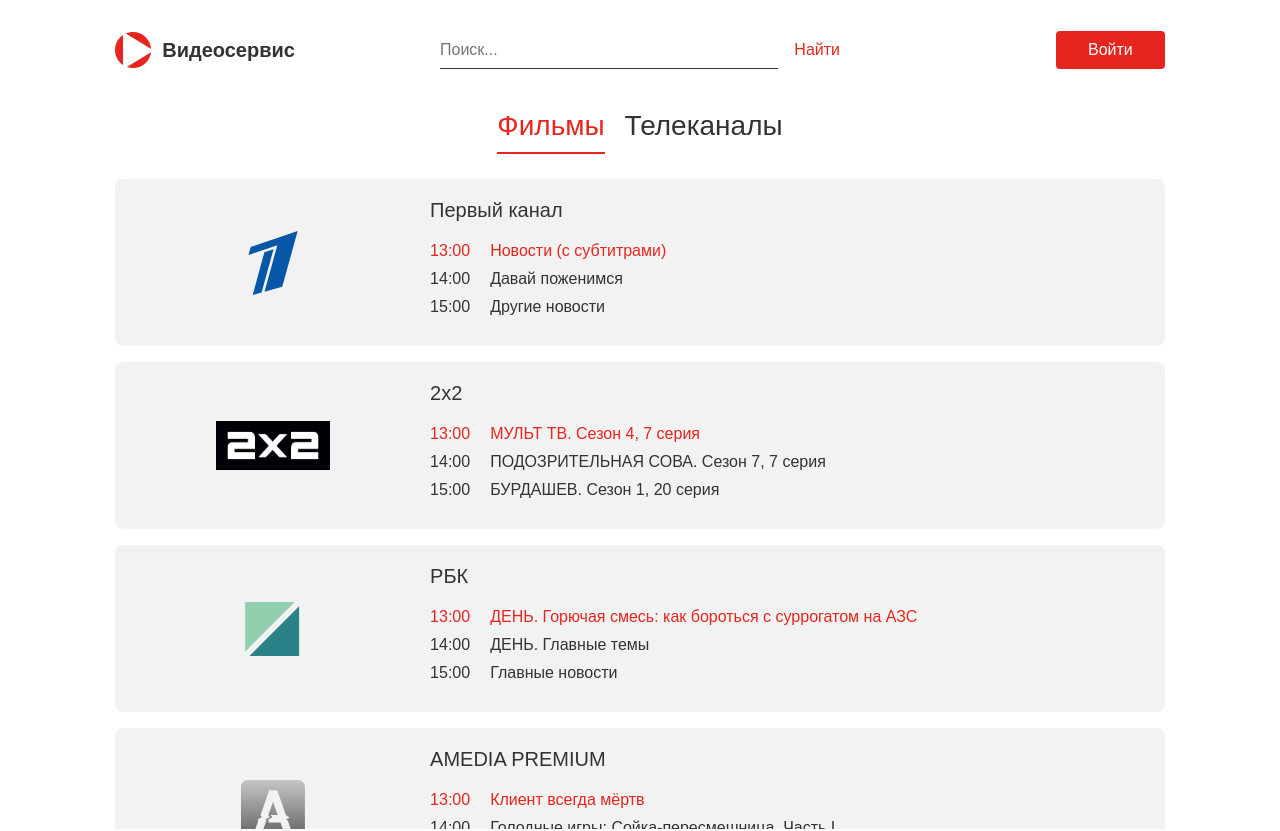
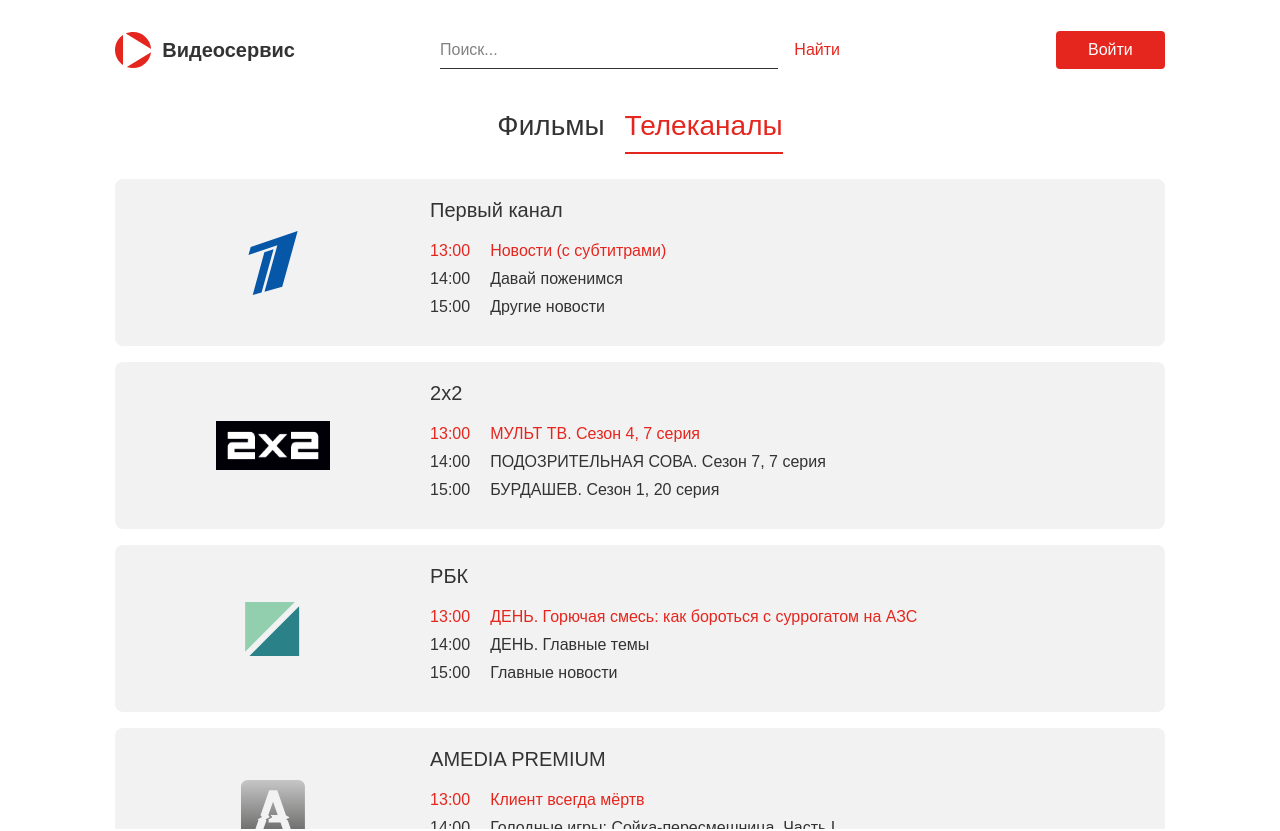
Before and after one commit to Ronic404/htc, a React (Create React App) app: page /tv in a window 1280 px wide. Shown: the top 831 px of the page. Built offline with nearby package versions, Linux system fonts and the light colour scheme; a web font is replaced by a local one.

Commit message:
add NavBar tags' switcher

```diff
--- a/src/components/Footer.tsx
+++ b/src/components/Footer.tsx
@@ -2,9 +2,10 @@
 import styled from 'styled-components';
 
 import archer from '../img/archer.svg'
+import colors from '../styles/constants';
 
 const DivFooter = styled.div`
-  background: #F2F2F2;
+  background: ${colors.gray_6};
   margin-top: 7rem;
 `;
 
@@ -26,16 +27,14 @@
 `;
 
 const Adress = styled.p`
-
 `;
 
 const PhoneNumbers = styled.a`
-
 `;
 
 const Link = styled.a`
   font-weight: 500;
-  color: #1F4766;
+  color: ${colors.htc};
   margin-top: 0.4rem;
 `;
 
--- a/src/components/Header.tsx
+++ b/src/components/Header.tsx
@@ -1,4 +1,4 @@
-import { Dispatch, FC, useState, ChangeEvent, KeyboardEvent, useEffect } from 'react';
+import { Dispatch, FC, useState, ChangeEvent, KeyboardEvent, useEffect, useCallback } from 'react';
 import { connect } from 'react-redux';
 import styled from 'styled-components';
 
@@ -44,20 +44,23 @@
 // Component
 
 const Header:FC<IHeaderProps> = ({ isAuthorized, logOutAction, showPopUpAction }) => {
-  const [personName, setPersonName] = useState<string>('admin');
+  const [personName, setPersonName] = useState<string>('name');
   const [showChangePersonName, setShowChangePersonName] = useState<boolean>(false);
   const [prevName, setPrevName] = useState<string>(personName);
 
+  console.log('Render header');
+
+  const clicker = useCallback((e: any) => {
+    if (!e.target.classList.contains(InputChangeName.styledComponentId)) {
+      setShowChangePersonName(false);
+      setPersonName(personName || prevName);
+    }
+  }, [personName, prevName])
+
   useEffect(() => {
-    const func = (e: any) => {
-      if (!e.target.classList.contains(InputChangeName.styledComponentId)) {
-        setShowChangePersonName(false);
-        if (personName === '') setPersonName(prevName);
-      }
-    }
-    document.addEventListener('mousedown', (e) => func(e));
-    return () => { document.removeEventListener('mousedown', (e) => func(e)) };
-  }, [personName, prevName]);
+    document.addEventListener('mousedown', clicker);
+    return () => { document.removeEventListener('mousedown', clicker) };
+  }, [clicker]);
 
   function buttonClickHandler(): void {
     if (isAuthorized) {
@@ -81,8 +84,8 @@
         setPrevName(personName);
       }
     } else if (e.code === 'Escape') {
+      setPersonName(prevName);
       setShowChangePersonName(false);
-      setPersonName(prevName);
     }
   }
 
--- a/src/components/NavBar.tsx
+++ b/src/components/NavBar.tsx
@@ -1,8 +1,12 @@
 import { FC } from 'react';
-import { Link } from 'react-router-dom';
+import { Link, useLocation } from 'react-router-dom';
 import styled from 'styled-components';
 
+import channelsList from '../store/channelsList';
+import colors from '../styles/constants';
+
 const DivNavBar = styled.div`
+  user-select: none;
 `;
 
 const Ul = styled.ul`
@@ -16,31 +20,23 @@
   padding: 1rem 0;
   margin: 0 1rem;
   cursor: pointer;
-  border-bottom: ${props => props.active && '2px solid #E5261E'};
+  border-bottom: ${props => props.active && `2px solid ${colors.red}`};
   a {
-    color: ${props => props.active && '#E5261E'};
+    color: ${props => props.active && colors.red};
   }
 `;
 
 const NavBar: FC = () => {
-  function linkClickHandler(e: any): void {
-    // e.preventDefault();
-    // if (e.target.localName === 'li') {
-    //   console.log(e.target);
-    // }
-    // console.log(e);
-    // e.target.setAttribute('active', 'true');
-  }
+  const getPageName = useLocation().pathname.split('/')[1];
 
   return (
     <DivNavBar className="container">
       <Ul>
-        <Li active onClick={(e) => linkClickHandler(e)}>
-          <Link to="./movies">Фильмы</Link>
-        </Li>
-        <Li onClick={(e) => linkClickHandler(e)}>
-          <Link to="./tv">Телеканалы</Link>
-        </Li >
+        {channelsList.map(channel => (
+          <Li key={channel.id} active={getPageName === channel.id}>
+            <Link to={channel.link}>{channel.title}</Link>
+          </Li>
+        ))}
       </Ul>
     </DivNavBar>
   );
--- a/src/components/PopUp.tsx
+++ b/src/components/PopUp.tsx
@@ -3,6 +3,7 @@
 import styled from 'styled-components';
 
 import { logInAction, showPopUpAction } from '../store/actions';
+import colors from '../styles/constants';
 import { IActions } from '../types/forRedux';
 
 import { MainButton } from './elements/Buttons';
@@ -69,7 +70,7 @@
     display: inline-block;
     position: relative;
     top: 3px;
-    border: 1px solid #333333;
+    border: 1px solid ${colors.gray_1};
     border-radius: 4px;
     width: 1em;
     height: 1em;
@@ -87,7 +88,7 @@
     left: 4px;
     width: 10px;
     height: 5px;
-    border: 1px solid #E5261E;
+    border: 1px solid ${colors.red};
     border-top: none;
     border-right: none;
     transform: rotate(-45deg);
@@ -96,7 +97,7 @@
 
 const Wrong = styled.p`
   display: ${props => props.active ? 'block' : 'none'};
-  color: red;
+  color: ${colors.red};
   position: absolute;
   bottom: 30px;
 `;
--- a/src/components/elements/Buttons.ts
+++ b/src/components/elements/Buttons.ts
@@ -1,4 +1,5 @@
 import styled from 'styled-components';
+import colors from '../../styles/constants';
 
 const ButtonElement = styled.button`
   font-size: 1.6rem;
@@ -13,16 +14,16 @@
 
 const MainButton = styled(ButtonElement)`
   color: white;
-  background-color: #E5261E;
+  background-color: ${colors.red};
   transition: 0.3s;
   :hover {
-    background-color: #CC221B;
+    background-color: ${colors.hover};
   }
 `;
 
 const TransparentButton = styled(ButtonElement)`
   background-color: transparent;
-  color: #E5261E;
+  color: ${colors.red};
   padding-left: 0;
   padding-right: 0;
   margin-left: 1.6rem;
--- a/src/components/elements/InputElement.ts
+++ b/src/components/elements/InputElement.ts
@@ -1,14 +1,17 @@
 import styled from 'styled-components';
+
+import colors from '../../styles/constants';
 
 export const InputElement = styled.input`
   font-size: 1.6rem;
   border: none;
-  border-bottom: 1px solid #333333;
+  border-bottom: 1px solid ${colors.gray_1};
   font-weight: 500;
-  color: #333333;
+  color: ${colors.gray_1};
 
   ::placeholder {
     font-weight: 400;
+    color: ${colors.gray_3};
   }
 
   :focus {
--- a/src/components/pages/TvPage.tsx
+++ b/src/components/pages/TvPage.tsx
@@ -2,6 +2,7 @@
 import styled from 'styled-components';
 
 import tvSchedule from '../../store/tvSchedule';
+import colors from '../../styles/constants';
 
 const DivTvPage = styled.div`
   margin: 2.5rem auto;
@@ -34,7 +35,7 @@
   max-width: 114px;
 `;
 
-const ChannelDescription = styled.li`
+const ChannelDescription = styled.div`
   flex-basis: 70%;
 `;
 
@@ -51,7 +52,7 @@
   display: flex;
   font-size: 1.6rem;
   margin: 1rem 0;
-  color: ${props => props.active && '#E5261E'} !important;
+  color: ${props => props.active && colors.red} !important;
 `;
 
 const ProgramTime = styled.p`
--- /dev/null
+++ b/src/store/channelsList.ts
@@ -0,0 +1,20 @@
+interface IChannelList {
+  id: string,
+  title: string,
+  link: string,
+}
+
+const channelsList: IChannelList[] = [
+  {
+    id: 'movies',
+    title: 'Фильмы',
+    link: './movies',
+  },
+  {
+    id: 'tv',
+    title: 'Телеканалы',
+    link: './tv',
+  },
+]
+
+export default channelsList;
--- a/src/styles/GlobalStyles.ts
+++ b/src/styles/GlobalStyles.ts
@@ -1,4 +1,5 @@
 import { createGlobalStyle } from 'styled-components';
+import colors from './constants';
 
 import Rubik_regular from '../fonts/Rubik/static/Rubik-Regular.ttf';
 import Rubik_medium from '../fonts/Rubik/static/Rubik-Medium.ttf';
@@ -31,11 +32,11 @@
 
   html {
     font-size: 10px;
-    color: #333333;
+    color: ${colors.gray_1};
   }
 
   a {
-    color: #333333;
+    color: ${colors.gray_1};
   }
 
   .container {
--- /dev/null
+++ b/src/styles/constants.ts
@@ -0,0 +1,11 @@
+const colors = {
+  red: '#E5261E',
+  gray_1: '#333333',
+  gray_3: '#828282',
+  gray_4: '#BDBDBD',
+  gray_6: '#F2F2F2',
+  hover: '#CC221B',
+  htc: '#1F4766',
+}
+
+export default colors;
```
